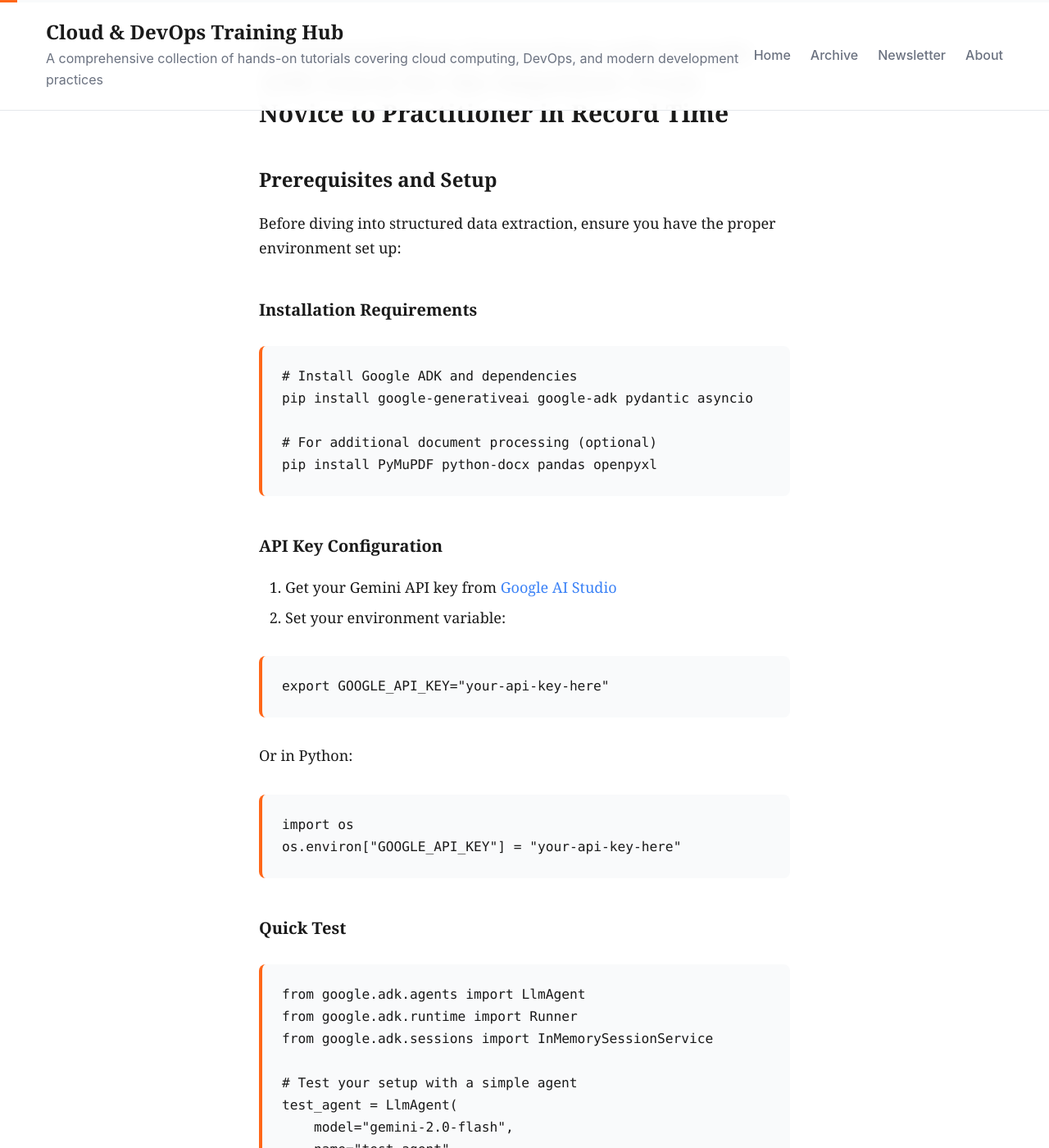
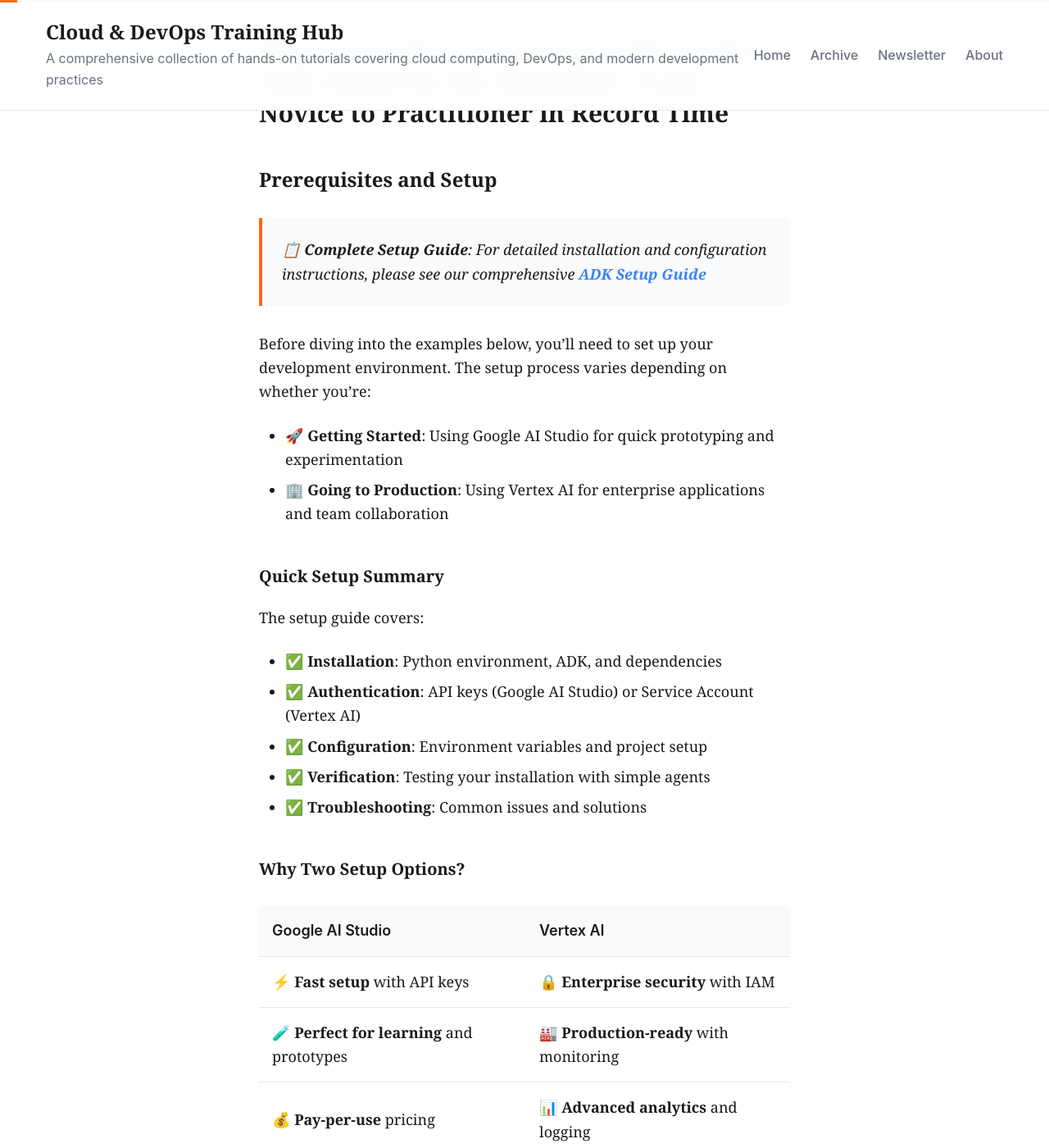
Before and after one commit to raphaelmansuy/tutorials, a Jekyll site: the page built from working/24-data-extraction-pipeline-with-adk.md, in a window 1280 px wide and 1400 px high, scrolled down 503 px. Shown: the whole window at 82% size. Built offline with Jekyll 4.4.1, drawn with Linux system fonts in a browser that asks for light colours; some web fonts are replaced; our own code applies the rules of GitHub Pages for plain Markdown files; comment, search, counter and statistics services are not loaded; some of the changed text lies outside the part shown.

Commit message:
Enhance setup documentation for Google ADK with detailed installation and configuration steps, including quick start options for Google AI Studio and Vertex AI.

````diff
--- a/working/24-data-extraction-pipeline-with-adk.md
+++ b/working/24-data-extraction-pipeline-with-adk.md
@@ -2,50 +2,38 @@
 
 ## Prerequisites and Setup
 
-Before diving into structured data extraction, ensure you have the proper environment set up:
-
-### Installation Requirements
-
-```bash
-# Install Google ADK and dependencies
-pip install google-generativeai google-adk pydantic asyncio
-
-# For additional document processing (optional)
-pip install PyMuPDF python-docx pandas openpyxl
-```
-
-### API Key Configuration
-
-1. Get your Gemini API key from [Google AI Studio](https://makersuite.google.com/app/apikey)
-2. Set your environment variable:
-
-```bash
-export GOOGLE_API_KEY="your-api-key-here"
-```
-
-Or in Python:
-
-```python
-import os
-os.environ["GOOGLE_API_KEY"] = "your-api-key-here"
-```
-
-### Quick Test
-
-```python
-from google.adk.agents import LlmAgent
-from google.adk.runtime import Runner
-from google.adk.sessions import InMemorySessionService
-
-# Test your setup with a simple agent
-test_agent = LlmAgent(
-    model="gemini-2.0-flash",
-    name="test_agent",
-    instruction="You are a helpful assistant."
-)
-
-print("✅ ADK setup successful!")
-```
+> **📋 Complete Setup Guide**: For detailed installation and configuration instructions, please see our comprehensive **[ADK Setup Guide](adk-setup-guide.md)**
+
+Before diving into the examples below, you'll need to set up your development environment. The setup process varies depending on whether you're:
+
+- **🚀 Getting Started**: Using Google AI Studio for quick prototyping and experimentation
+- **🏢 Going to Production**: Using Vertex AI for enterprise applications and team collaboration
+
+### Quick Setup Summary
+
+The setup guide covers:
+
+- ✅ **Installation**: Python environment, ADK, and dependencies
+- ✅ **Authentication**: API keys (Google AI Studio) or Service Account (Vertex AI)
+- ✅ **Configuration**: Environment variables and project setup
+- ✅ **Verification**: Testing your installation with simple agents
+- ✅ **Troubleshooting**: Common issues and solutions
+
+### Why Two Setup Options?
+
+| Google AI Studio | Vertex AI |
+|------------------|-----------|
+| ⚡ **Fast setup** with API keys | 🔒 **Enterprise security** with IAM |
+| 🧪 **Perfect for learning** and prototypes | 🏭 **Production-ready** with monitoring |
+| 💰 **Pay-per-use** pricing | 📊 **Advanced analytics** and logging |
+
+### Ready to Start?
+
+1. **[Complete the setup →](adk-setup-guide.md)** (5-15 minutes depending on your approach)
+2. **Return here** to start building extraction agents
+3. **Run the examples** below to master structured data extraction
+
+> **� Pro Tip**: If you're new to ADK, start with the Google AI Studio setup for faster onboarding. You can always migrate to Vertex AI later for production deployments.
 
 ---
 
````
Also changed, not shown: working/adk-setup-guide.md (added, +281 -0 lines), working/prompts/0-mermaid.md (added, +14 -0 lines).
